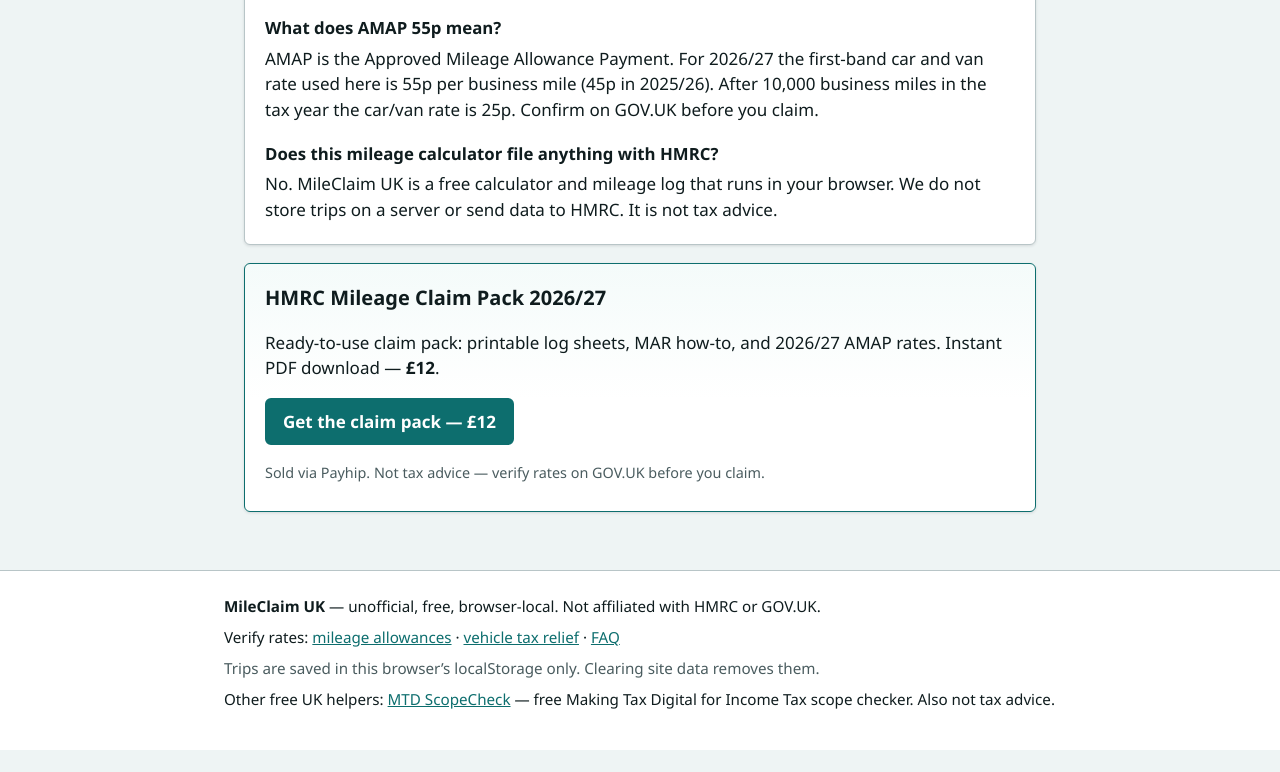
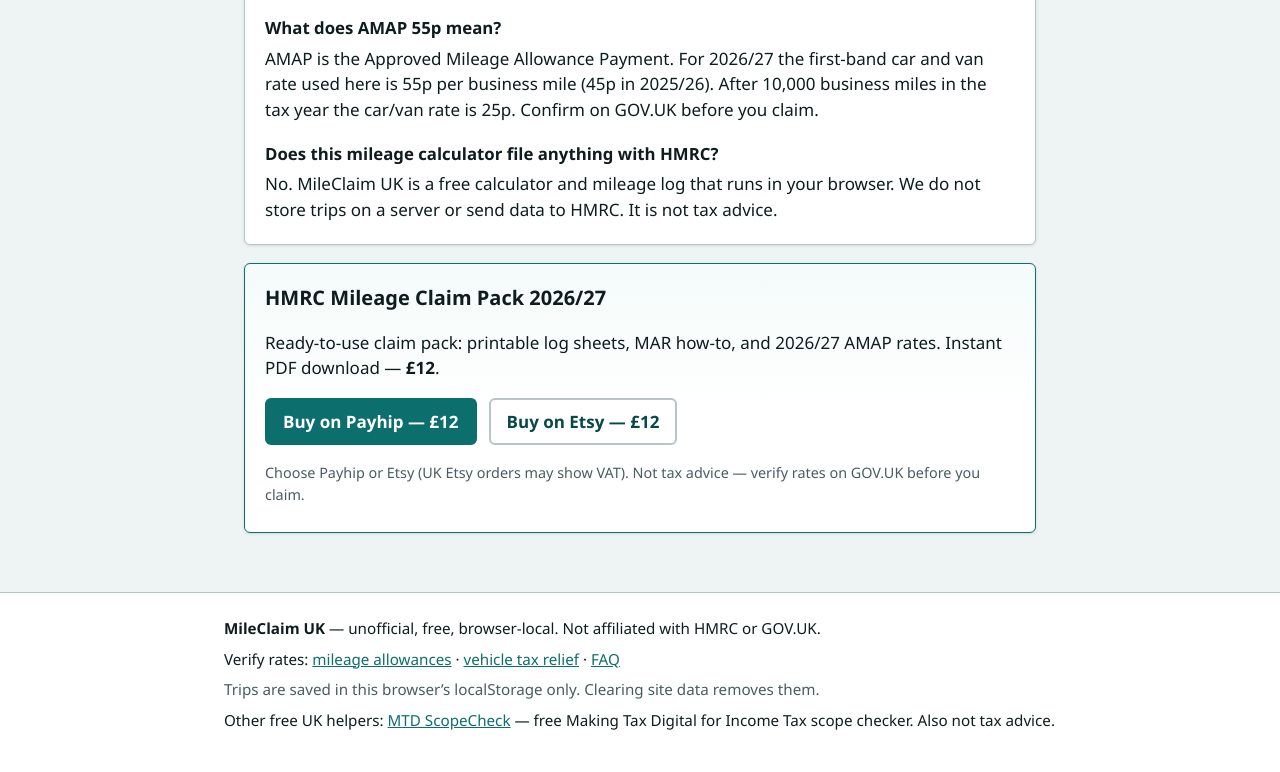
Before and after one commit to besttechguides/mileclaim-uk, a plain HTML site: page index.html in a window 1280 px wide. Shown: the part 2590-3362 px from the top of the page. Before the commit the page ends 3340 px from the top, so only its background shows below. Drawn offline with Linux system fonts and the light colour scheme.

Commit message:
Add Etsy £12 CTA beside Payhip on claim pack

```diff
--- a/index.html
+++ b/index.html
@@ -247,10 +247,11 @@
     <section class="panel pack no-print" id="pack" aria-labelledby="pack-heading">
       <h2 id="pack-heading">HMRC Mileage Claim Pack 2026/27</h2>
       <p>Ready-to-use claim pack: printable log sheets, MAR how-to, and 2026/27 AMAP rates. Instant PDF download — <strong>£12</strong>.</p>
-      <p>
-        <a class="btn btn--primary" href="https://payhip.com/b/d2CPD" id="packCta" target="_blank" rel="noopener noreferrer">Get the claim pack — £12</a>
+      <p class="pack__ctas">
+        <a class="btn btn--primary" href="https://payhip.com/b/d2CPD" id="packCta" target="_blank" rel="noopener noreferrer">Buy on Payhip — £12</a>
+        <a class="btn btn--secondary" href="https://www.etsy.com/uk/listing/4578489364/hmrc-mileage-claim-pack-202627-uk" id="packCtaEtsy" target="_blank" rel="noopener noreferrer">Buy on Etsy — £12</a>
       </p>
-      <p class="hint">Sold via Payhip. Not tax advice — verify rates on GOV.UK before you claim.</p>
+      <p class="hint">Choose Payhip or Etsy (UK Etsy orders may show VAT). Not tax advice — verify rates on GOV.UK before you claim.</p>
     </section>
   </main>
 
--- a/styles.css
+++ b/styles.css
@@ -476,6 +476,13 @@ select:hover {
   background: linear-gradient(180deg, #f4fbfa 0%, #fff 55%);
 }
 
+.pack__ctas {
+  display: flex;
+  flex-wrap: wrap;
+  gap: 0.75rem;
+  align-items: center;
+}
+
 .site-footer {
   border-top: 1px solid var(--border);
   background: #fff;
```
